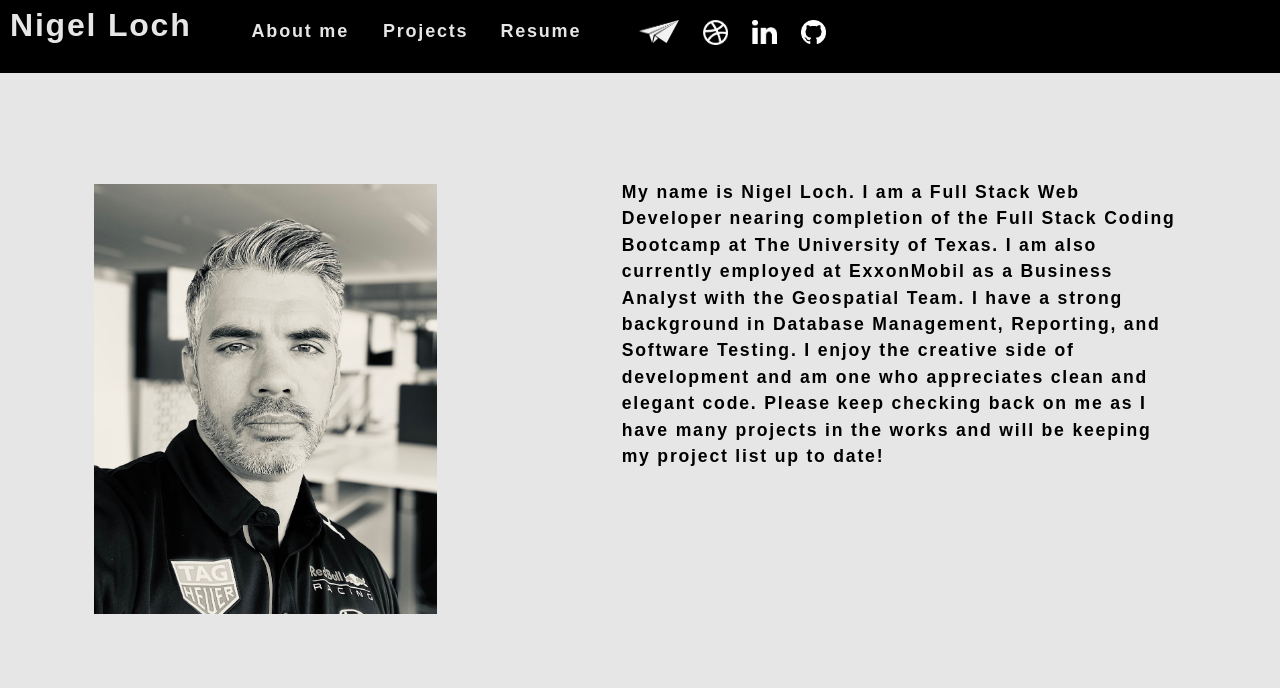
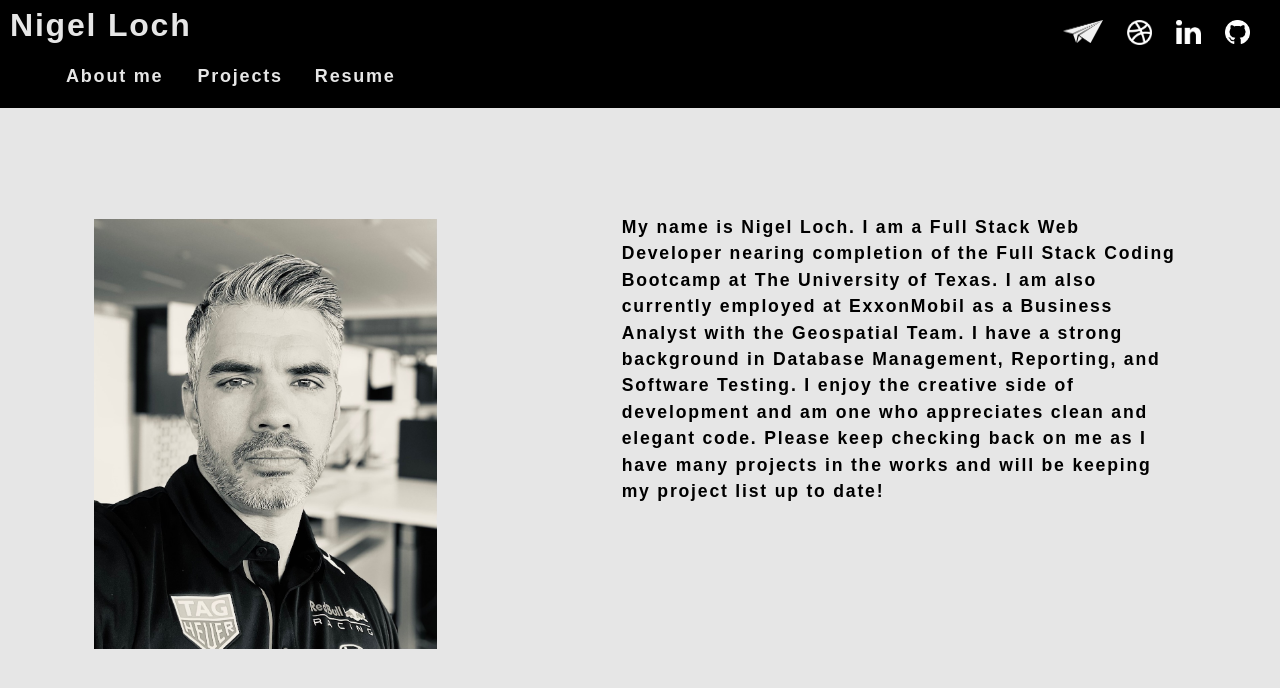
Before and after one commit to nigelloch/portfolio, a React (Create React App) app: page / in a window 1280 px wide. Shown: the top 688 px of the page. Built offline with nearby package versions, Linux system fonts and the light colour scheme.

Commit message:
adjusting header icons

```diff
--- a/src/components/Nav/index.js
+++ b/src/components/Nav/index.js
@@ -17,6 +17,7 @@ function Nav(props) {
 
   return (
     <header className="flex-row px-1">
+      <div>
       <h2>
         <a data-testid="link" href="/">
           <span role="img" aria-label="camera"> </span> Nigel Loch
@@ -52,7 +53,8 @@ function Nav(props) {
         </ul>
 
       </nav>
-      <ul className="flex-row">
+      </div>
+      <ul className="icons">
           <a href="mailto:nigelloch@gmail.com?subject=Hello there!"target="_blank">
             <img className="mail-icon" src={require(`../../assets/icons/mail.png`).default}
              alt="mail icon"></img>
@@ -69,7 +71,7 @@ function Nav(props) {
             <img className="nav-icon" src={require(`../../assets/icons/github.png`).default}
              alt="github logo"></img>
           </a>
-          </ul>
+      </ul>
     </header>
   );
 }
--- a/src/index.css
+++ b/src/index.css
@@ -168,6 +168,8 @@ textarea {
 .flex-row {
   display: flex;
   flex-wrap: wrap;
+  display: flex;
+  justify-content: space-between;
 }
 
 .space-between {
@@ -369,7 +371,11 @@ a {
 }
 
 .icons {
-
+  position: relative;
+  float:right;
+  display: flex;
+  flex-wrap: wrap;
+  justify-content: space-between;
 }
 .mail-icon {
   cursor: pointer;
```
